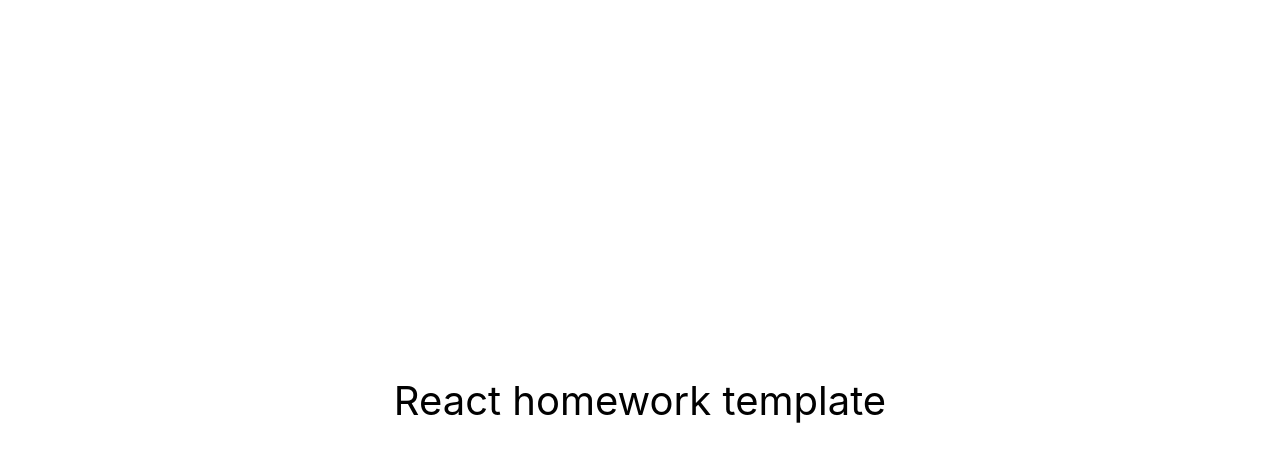
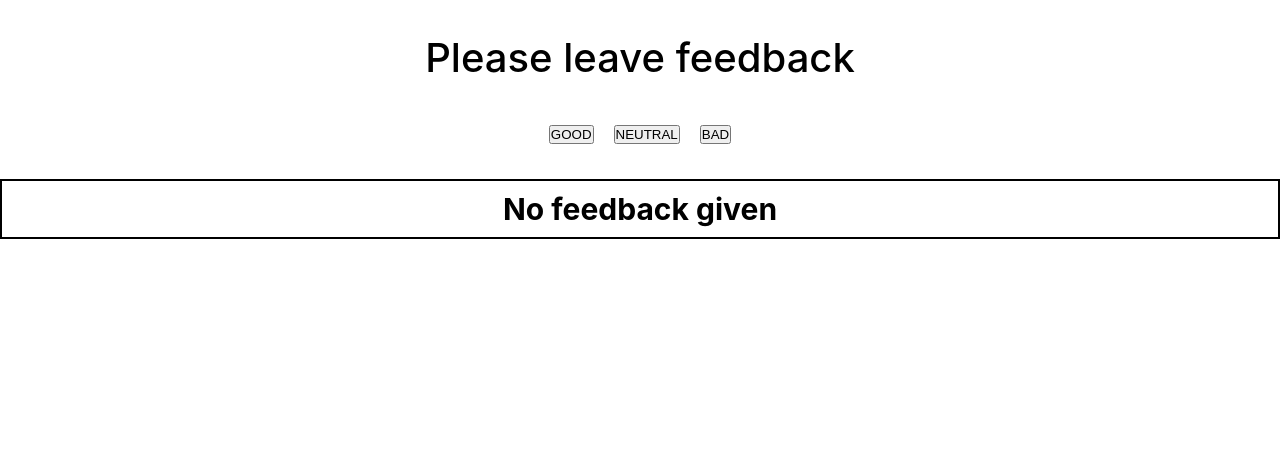
Before and after one commit to EwelinaManiecka/goit-react-hw-02-feedback, a React (Create React App) app: page / in a window 1280 px wide. Shown: the top 462 px of the page. Built offline with nearby package versions, Linux system fonts and the light colour scheme.

Commit message:
all files good
All files with code function

```diff
--- a/src/components/App.jsx
+++ b/src/components/App.jsx
@@ -1,16 +1,69 @@
-export const App = () => {
-  return (
-    <div
-      style={{
-        height: '100vh',
-        display: 'flex',
-        justifyContent: 'center',
-        alignItems: 'center',
-        fontSize: 40,
-        color: '#010101'
-      }}
-    >
-      React homework template
-    </div>
-  );
-};
+import React from 'react';
+import { Component } from 'react';
+import FeedbackOpinions from './Feedback/FeedbackOpinion';
+import Statistics from './Statistics/Statistic';
+import Notification from './Notification/Notification';
+
+class App extends Component {
+  state = {
+    good: 0,
+    neutral: 0,
+    bad: 0,
+  };
+
+  onLeaveFeedback = event => {
+    const currentBtnValue = event.currentTarget.value;
+    this.setState(prevState => ({
+      ...prevState,
+      [currentBtnValue]: prevState[currentBtnValue] + 1,
+    }));
+  };
+
+  countTotalFeedback = () => {
+    const valuesArray = Object.values(this.state);
+    return valuesArray.reduce((acc, val) => {
+      acc += val;
+      return acc;
+    });
+  };
+
+  countZero = () => {
+    if (
+      this.state.good === 0 &&
+      this.state.neutral === 0 &&
+      this.state.bad === 0
+    ) {
+      return true;
+    } else {
+      return false;
+    }
+  };
+  countPositiveFeedbackPercentage = () => {
+    return Math.trunc((this.state.good / this.countTotalFeedback()) * 100);
+  };
+
+  render() {
+    const btnNames = Object.keys(this.state);
+    return (
+      <div className="App">
+        <section>
+          <FeedbackOpinions
+            options={btnNames}
+            onLeaveFeedback={this.onLeaveFeedback}
+          />
+          {this.countZero() ? (
+            <Notification message="No feedback given" />
+          ) : (
+            <Statistics
+              stat={this.state}
+              total={this.countTotalFeedback()}
+              positivePercentage={this.countPositiveFeedbackPercentage()}
+            />
+          )}
+        </section>
+      </div>
+    );
+  }
+}
+
+export default App;
--- /dev/null
+++ b/src/components/Feedback/FeedbackOpinion.js
@@ -0,0 +1,36 @@
+import { Component } from 'react';
+import PropTypes from 'prop-types';
+import css from './FeedbackOpinion.module.css';
+
+class FeedbackOpinions extends Component {
+  static defaultProps = {
+    options: [],
+  };
+  static propTypes = {
+    options: PropTypes.array.isRequired,
+    onLeaveFeedback: PropTypes.func.isRequired,
+  };
+
+  render() {
+    return (
+      <div className={css.feedback}>
+        <h1 className={css.feedback__title}>Please leave feedback</h1>
+        <div className={css.feedback__buttons}>
+          {this.props.options.map(btn => (
+            <button
+              className={css.feedback__buttons}
+              value={btn}
+              key={btn}
+              type="button"
+              onClick={event => this.props.onLeaveFeedback(event)}
+            >
+              {btn}
+            </button>
+          ))}
+        </div>
+      </div>
+    );
+  }
+}
+
+export default FeedbackOpinions;
--- /dev/null
+++ b/src/components/Feedback/FeedbackOpinion.module.css
@@ -0,0 +1,16 @@
+.feedback {
+  text-align: center;
+  margin-left: auto;
+  margin-right: auto;
+}
+
+.feedback__title {
+  font-size: 40px;
+  font-weight: 500;
+}
+
+.feedback__buttons {
+  padding: 0;
+  margin: 10px;
+  text-transform: uppercase;
+}
--- /dev/null
+++ b/src/components/Notification/Notification.js
@@ -0,0 +1,23 @@
+import css from './Notification.module.css';
+import { Component } from 'react';
+import PropTypes from 'prop-types';
+import shortid from 'shortid';
+
+class Notification extends Component {
+  static defaultProps = {
+    message: '',
+  };
+  static prpoTypes = {
+    Message: PropTypes.string,
+  };
+
+  render() {
+    return (
+      <h2 className={css.notification} key={shortid.generate()}>
+        {this.props.message}
+      </h2>
+    );
+  }
+}
+
+export default Notification;
--- /dev/null
+++ b/src/components/Notification/Notification.module.css
@@ -0,0 +1,8 @@
+.notification {
+  font-size: 30px;
+  text-align: center;
+  margin-left: auto;
+  margin-right: auto;
+  padding: 10px;
+  border: solid 2px black;
+}
--- /dev/null
+++ b/src/components/Statistics/Statistic.js
@@ -0,0 +1,47 @@
+import css from './Statistic.module.css';
+import { Component } from 'react';
+import PropTypes from 'prop-types';
+import shortid from 'shortid';
+
+class Statistics extends Component {
+  static defaultProps = {
+    stat: { good: 0, neutral: 0, bad: 0 },
+    total: 0,
+  };
+  static propTypes = {
+    stat: PropTypes.object.isRequired,
+    total: PropTypes.number,
+  };
+
+  render() {
+    return (
+      <div className={css.statistics}>
+        <h2 className={css.statistics__title}>Statistics</h2>
+        <ul className={css.statistics__list}>
+          {Object.entries(this.props.stat).map(([key, value]) => {
+            return (
+              <li className={css.statistics__item} key={shortid.generate()}>
+                <span className={css.statistics__name} key={shortid.generate()}>
+                  {key}:{' '}
+                </span>
+                <span key={shortid.generate()}>{value}</span>
+              </li>
+            );
+          })}
+          <li className={css.statistics__item} key={shortid.generate()}>
+            <span key={shortid.generate()}>Total: </span>
+            <span key={shortid.generate()}>{this.props.total}</span>
+          </li>
+          <li className={css.statistics__item} key={shortid.generate()}>
+            <span key={shortid.generate()}>Positive feedback: </span>
+            <span key={shortid.generate()}>
+              {this.props.positivePercentage}%
+            </span>
+          </li>
+        </ul>
+      </div>
+    );
+  }
+}
+
+export default Statistics;
--- /dev/null
+++ b/src/components/Statistics/Statistic.module.css
@@ -0,0 +1,25 @@
+.statistics {
+  display: flex;
+  flex-direction: column;
+  justify-content: center;
+}
+
+.statistics__title {
+  font-size: 30px;
+  text-align: center;
+}
+
+.statistics__list {
+  list-style-type: none;
+  padding: 0;
+  margin-left: auto;
+  margin-right: auto;
+}
+
+.statistics__name {
+  text-transform: capitalize;
+}
+
+.statistics__item {
+  font-size: 20px;
+}
--- a/src/index.js
+++ b/src/index.js
@@ -1,9 +1,10 @@
 import React from 'react';
 import ReactDOM from 'react-dom/client';
-import { App } from 'components/App';
+import App from './components/App';
 import './index.css';
 
-ReactDOM.createRoot(document.getElementById('root')).render(
+const root = ReactDOM.createRoot(document.getElementById('root'));
+root.render(
   <React.StrictMode>
     <App />
   </React.StrictMode>
```
Also changed, not shown: package.json (+5 -2 lines), 1 other file (tests, documents, lock files or other folders).
